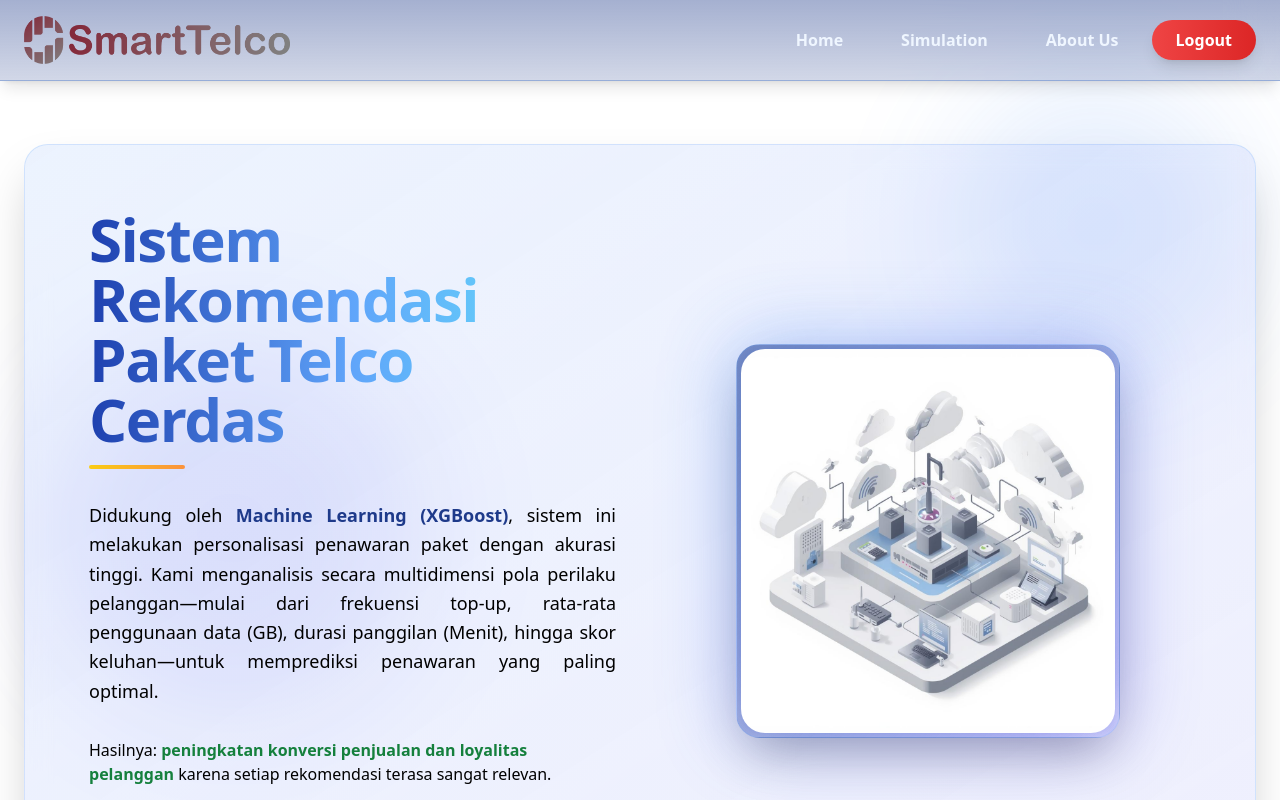
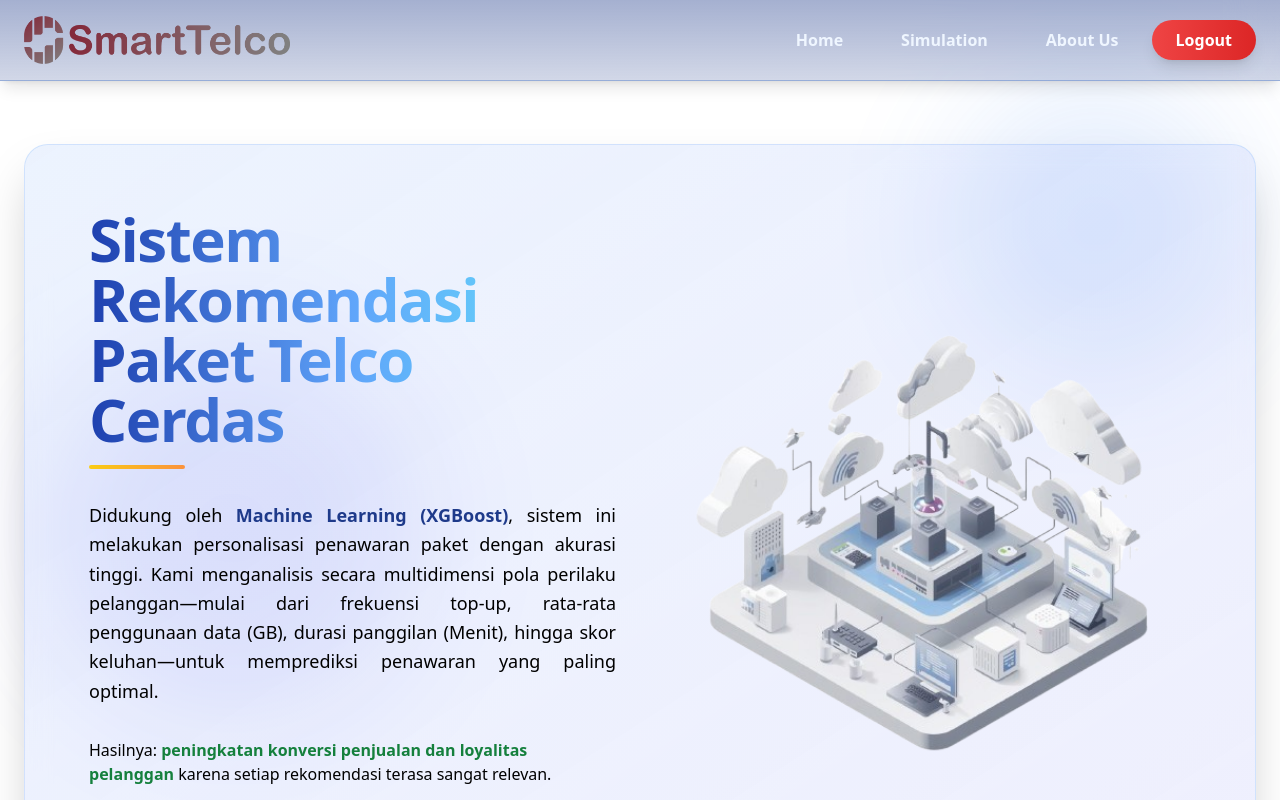
Before and after one commit to MargohanL23/SMARTTELCO-RECOMMENDATION, a Vue app in the folder SmartTelco-FrontEnd/: page /home in a window 1280 px wide. Shown: the top 800 px of the page. Built offline with nearby package versions, Linux system fonts and the light colour scheme; sample sign-in values are in the browser's storage.

Commit message:
update bg simulasi

```diff
--- a/SmartTelco-FrontEnd/src/views/HomeView.vue
+++ b/SmartTelco-FrontEnd/src/views/HomeView.vue
@@ -40,15 +40,15 @@
             </div>
 
             <div class="hidden md:flex justify-center items-center">
-              <div class="relative w-full max-w-sm">
-                <div class="absolute inset-0 bg-gradient-to-br from-blue-500 to-indigo-600 rounded-3xl filter blur-2xl opacity-40"></div>
-                <div class="relative bg-gradient-to-br from-blue-900/50 backdrop-blur border border-blue-400/20 rounded-3xl overflow-hidden shadow-2xl p-1">
-                  <img
-                    src="/images/SmartTelco_ilustration.jpg"
-                    alt="Hero Illustration"
-                    class="w-full h-96 object-cover rounded-3xl hover:scale-105 transition-transform duration-500"
-                  />
-                </div>
+              <div class="relative w-full" :style="{ maxWidth: '600px' }">
+
+                <img
+                  src="/images/SmartTelco_ilustration.png"
+                  alt="Hero Illustration"
+                  class="w-full object-cover rounded-3xl hover:scale-105 transition-transform duration-500"
+                  :style="{ height: '450px' }"
+                />
+
               </div>
             </div>
           </div>
--- a/SmartTelco-FrontEnd/src/views/SimulationView.vue
+++ b/SmartTelco-FrontEnd/src/views/SimulationView.vue
@@ -1,5 +1,13 @@
 <template>
   <div class="min-h-screen w-full overflow-x-hidden bg-white-900 pb-10">
+
+    <div class="absolute inset-0 z-0">
+      <img
+        src="/images/LOGO3D_SMARTTELCO-NoBG.png"
+        alt="Background Illustration"
+
+      />
+      </div>
 
     <div class="container mx-auto px-4 md:px-0">
 
@@ -176,6 +184,7 @@
           <span v-else>DAPATKAN REKOMENDASI</span>
         </button>
 
+
       </div>
     </div>
   </div>
```
Also changed, not shown: SmartTelco-FrontEnd/images/SmartTelco_ilustration-awal.jpg (renamed from SmartTelco-FrontEnd/images/SmartTelco_ilustration.jpg), SmartTelco-FrontEnd/images/SmartTelco_ilustration.png (renamed from SmartTelco-FrontEnd/images/SmartTelco_ilustration-NoBG.png).
